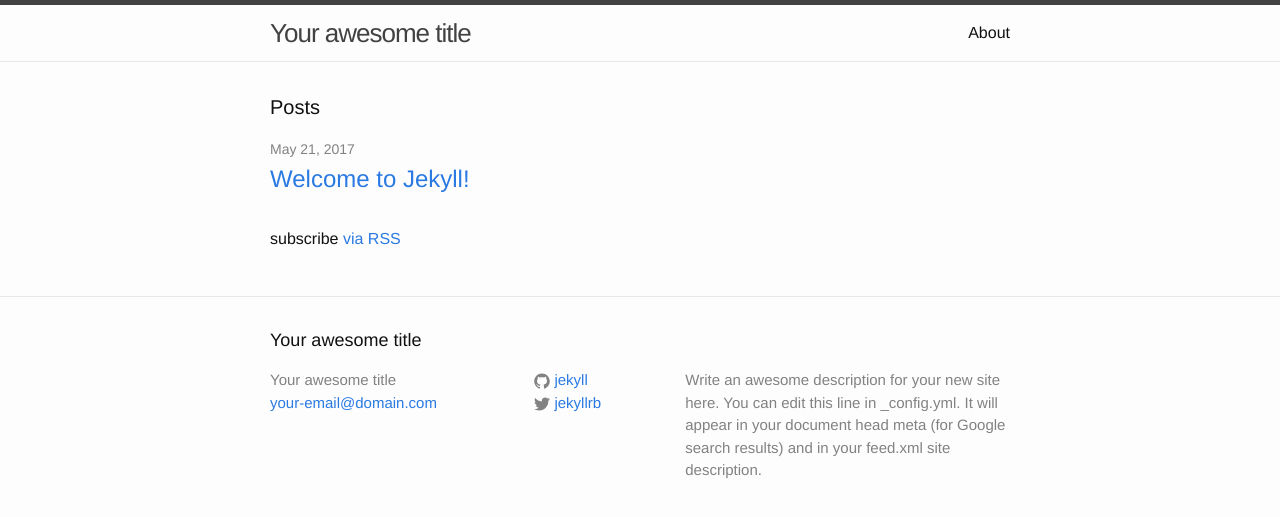
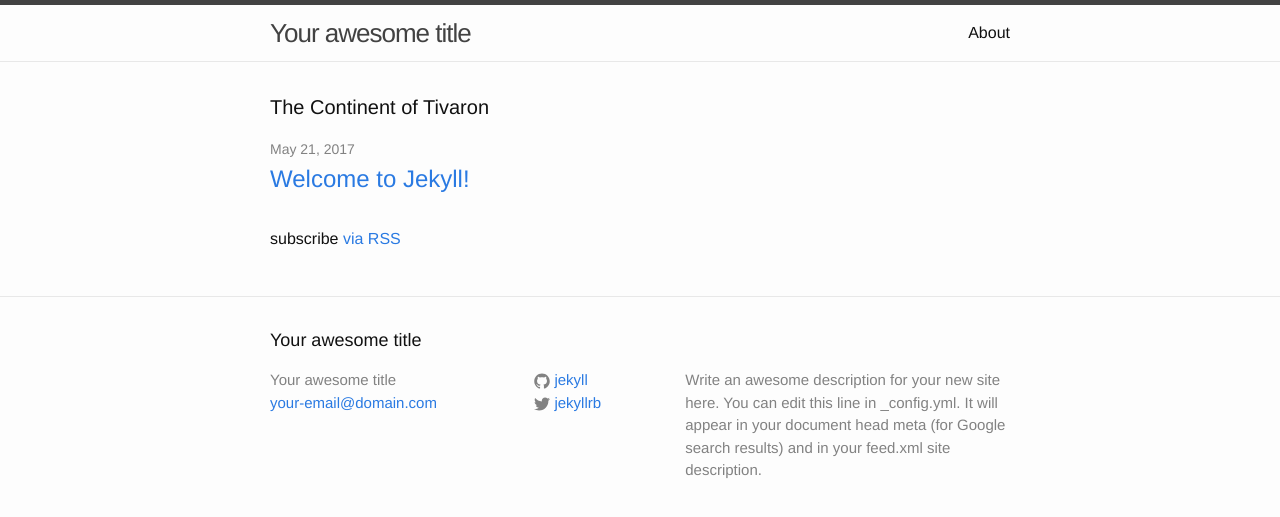
Before and after one commit to SommerRusso/SommerRusso-github.io, a Jekyll site: the page built from index.html, in a window 1280 px wide. Shown: the top 517 px of the page. Built offline with Jekyll 4.4.1, drawn with Linux system fonts in a browser that asks for light colours.

Commit message:
Page Title Update

```diff
--- a/index.html
+++ b/index.html
@@ -4,7 +4,7 @@ layout: default
 
 <div class="home">
 
-  <h1 class="page-heading">Posts</h1>
+  <h1 class="page-heading">The Continent of Tivaron</h1>
 
   <ul class="post-list">
     {% for post in site.posts %}
```
